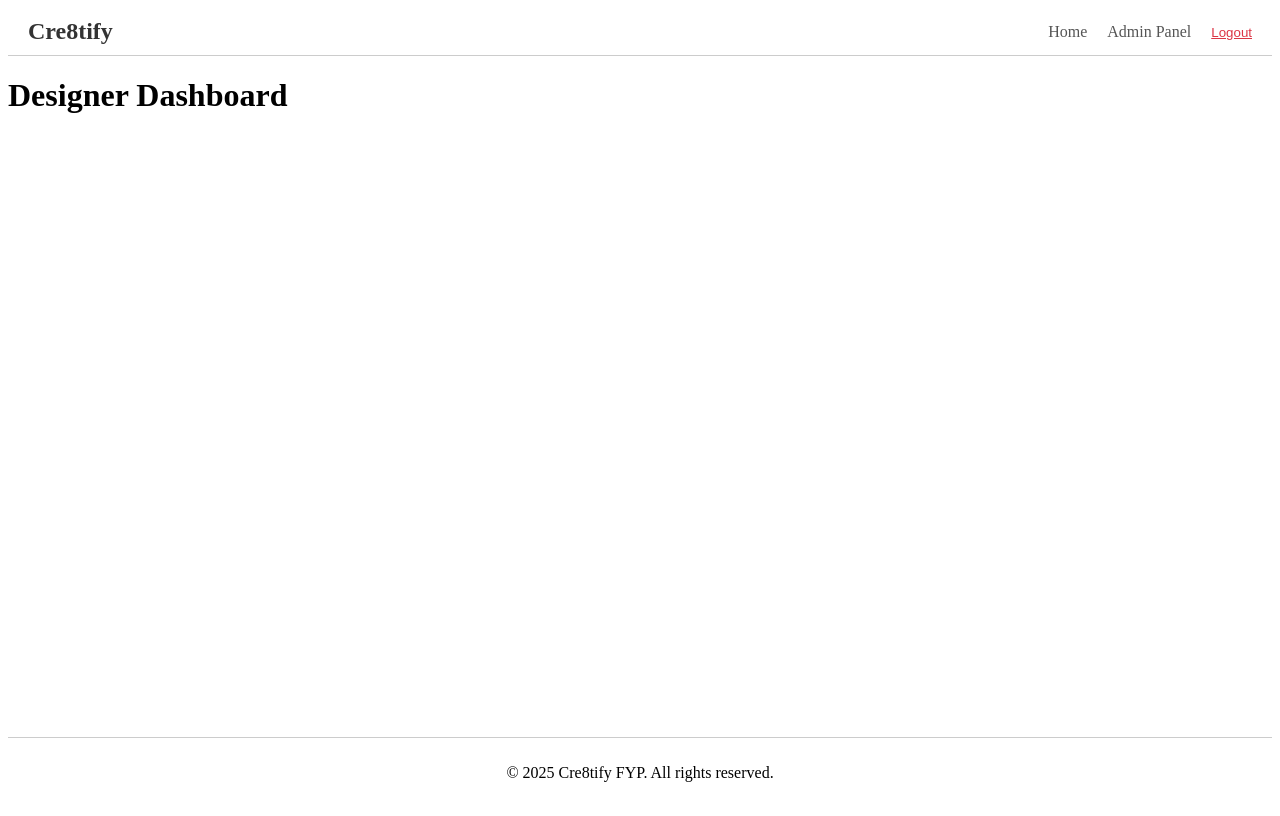
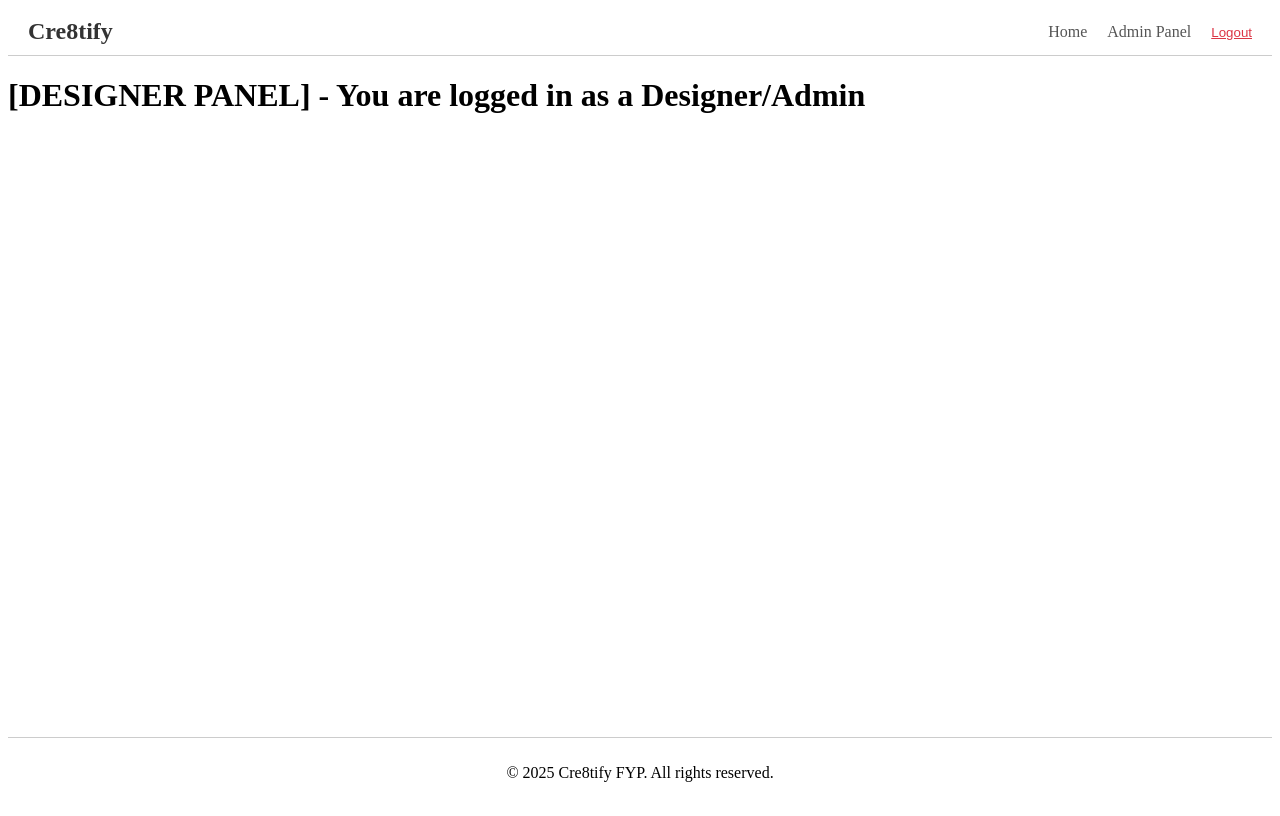
Before and after one commit to dulniMahara/Cre8tify---FYP, a React (Create React App) app in the folder cre8tify/frontend/: page /designer/dashboard in a window 1280 px wide. Built offline with nearby package versions, Linux system fonts and the light colour scheme; sample sign-in values are in the browser's storage.

Commit message:
feat: completed User Authentication module, Redux setup, and Role-Based Access Control (RBAC)

```diff
--- a/cre8tify/frontend/src/App.tsx
+++ b/cre8tify/frontend/src/App.tsx
@@ -3,7 +3,8 @@ import Header from './layout/Header';
 import Footer from './layout/Footer';
 import Home from './pages/Home';
 import Login from './pages/Login';
-import Register from './pages/Register'; // NEW IMPORT
+import Register from './pages/Register';
+import PrivateRoute from './components/PrivateRoute'; // NEW IMPORT
 
 function App() {
   return (
@@ -15,12 +16,28 @@ function App() {
         <Routes>
           <Route path='/' element={<Home />} />
           <Route path='/login' element={<Login />} />
+          <Route path='/register' element={<Register />} />
 
-          {/* Working Register Component */}
-          <Route path='/register' element={<Register />} /> {/* Updated to use Register component */}
+          {/* ------------------------------------------------------------- */}
+          {/* PRIVATE ROUTES WRAPPED BY THE GUARD COMPONENT */}
+          {/* The <Outlet /> in PrivateRoute renders the nested <Route> element */}
+          {/* ------------------------------------------------------------- */}
 
-          {/* Placeholder Route */}
-          <Route path='/designer/dashboard' element={<h1>Designer Dashboard</h1>} />
+          {/* 1. Designer Panel Route - Requires 'designer' role */}
+          <Route element={<PrivateRoute requiredRole={['designer', 'admin']} />}>
+            <Route path='/designer/dashboard' element={<h1>[DESIGNER PANEL] - You are logged in as a Designer/Admin</h1>} />
+          </Route>
+
+          {/* 2. Buyer Panel Route - Requires 'buyer' role */}
+          <Route element={<PrivateRoute requiredRole={['buyer', 'admin']} />}>
+            <Route path='/buyer/dashboard' element={<h1>[BUYER PANEL] - You are logged in as a Buyer/Admin</h1>} />
+          </Route>
+
+          {/* 3. Admin Panel Route - Requires 'admin' role */}
+          <Route element={<PrivateRoute requiredRole={['admin']} />}>
+            <Route path='/admin/dashboard' element={<h1>[ADMIN PANEL] - You are logged in as an Admin</h1>} />
+          </Route>
+
 
           {/* Fallback Route for 404 Not Found */}
           <Route path='*' element={<h1>404 Not Found</h1>} />
--- /dev/null
+++ b/cre8tify/frontend/src/components/PrivateRoute.tsx
@@ -0,0 +1,37 @@
+import React from 'react';
+import { Navigate, Outlet } from 'react-router-dom';
+import { useSelector } from 'react-redux';
+import { RootState } from '../app/store';
+
+// This component acts as a guard. If the user is logged out,
+// it redirects them to the login page. If they are logged in,
+// it renders the child route.
+
+interface PrivateRouteProps {
+  // Optional: Specify required roles (e.g., ['designer', 'admin'])
+  requiredRole?: ('buyer' | 'designer' | 'admin')[];
+}
+
+const PrivateRoute: React.FC<PrivateRouteProps> = ({ requiredRole }) => {
+  // Get the user state from Redux
+  const { user } = useSelector((state: RootState) => state.auth);
+
+  // 1. Check if the user is logged in
+  if (!user) {
+    // Redirect to login if no user is found
+    return <Navigate to='/login' replace />;
+  }
+
+  // 2. Check Role Authorization (if requiredRole is specified)
+  if (requiredRole && !requiredRole.includes(user.role)) {
+    // Redirect to the home page or a 403 Forbidden page if role doesn't match
+    console.warn(`User role (${user.role}) is not authorized for this route.`);
+    // Note: You could create a dedicated /403 page here, but we redirect to home for simplicity.
+    return <Navigate to='/' replace />;
+  }
+
+  // 3. If logged in and authorized, render the child route content
+  return <Outlet />;
+};
+
+export default PrivateRoute;
```
